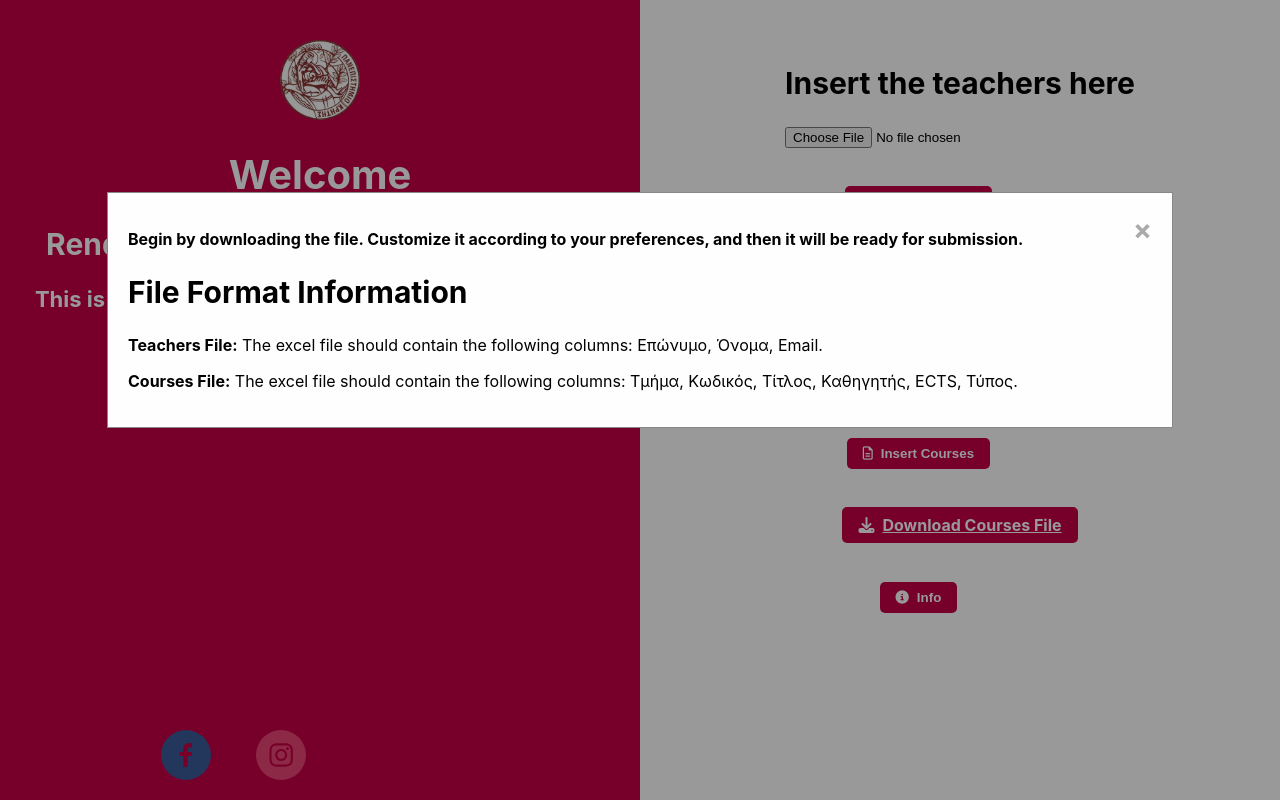
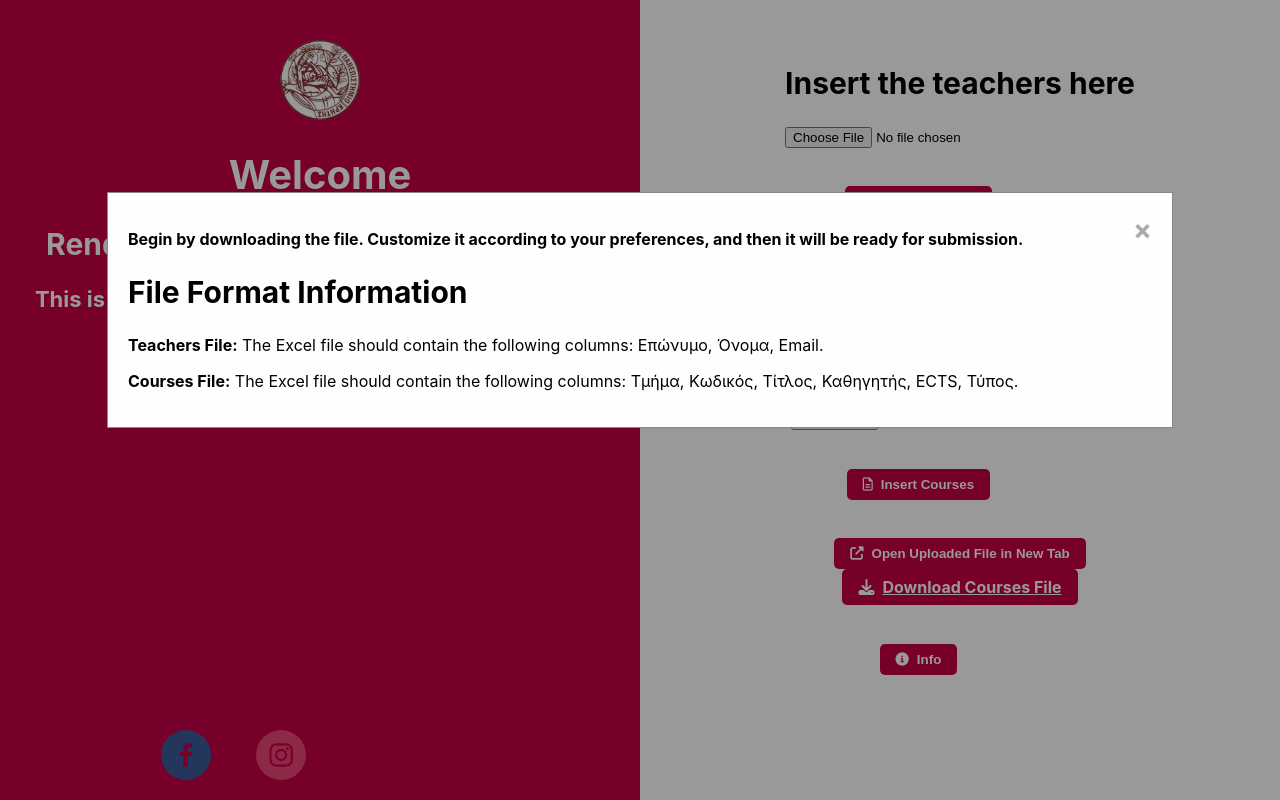
Before and after one commit to anestiskivro/CSD-Client, a React (Create React App) app: page /admin in a window 1280 px wide. Both pictures are taken after a click on the button "Info". Shown: the top 800 px of the page. Built offline with nearby package versions, Linux system fonts and the light colour scheme.

Commit message:
files 12

```diff
--- a/src/components/admin_op.js
+++ b/src/components/admin_op.js
@@ -35,7 +35,7 @@ function AdminOp() {
             }
         } catch (error) {
             console.error('Error:', error);
-            alert('The insertion of file teachers was not succesful');
+            alert('The insertion of file teachers was not successful');
         }
     };
 
@@ -63,7 +63,7 @@ function AdminOp() {
             }
         } catch (error) {
             console.error('Error:', error);
-            alert('The insertion of file courses was not succesful');
+            alert('The insertion of file courses was not successful');
         }
     };
 
@@ -75,6 +75,21 @@ function AdminOp() {
         setShowInfo(false);
     };
 
+    // Function to open uploaded file in a new tab
+    const openFileInNewTab = () => {
+        if (!fileData) {
+            alert('Please select a file');
+            return;
+        }
+
+        const reader = new FileReader();
+        reader.onload = (e) => {
+            const dataUrl = e.target.result;
+            window.open(dataUrl, '_blank');
+        };
+        reader.readAsDataURL(fileData);
+    };
+
     return (
         <div className="right">
             <div id="file">
@@ -83,25 +98,34 @@ function AdminOp() {
             </div>
             <div id="import">
                 <button className="button" onClick={uploadToTeachers}>
-                    <i className="fa-regular fa-file-lines" style={{ paddingRight: '8px' }}></i>Insert Teachers</button>
+                    <i className="fa-regular fa-file-lines" style={{ paddingRight: '8px' }}></i>Insert Teachers
+                </button>
             </div>
-            <a href={`${process.env.PUBLIC_URL}/teachers.xls`} download = "teachers.xls" className="button">
+            <a href={`${process.env.PUBLIC_URL}/teachers.xls`} download="teachers.xls" className="button">
                 <i className="fa fa-download" style={{ paddingRight: '8px' }}></i>Download Teachers File
             </a>
+            <button className="button" onClick={openFileInNewTab}>
+                <i className="fa fa-external-link-alt" style={{ paddingRight: '8px' }}></i>Open Uploaded File in New Tab
+            </button>
             <div id="file">
                 <h2>Insert the courses here</h2>
                 <input type="file" name="file" onChange={handleFileUpload} />
             </div>
             <div id="import">
                 <button className="button" onClick={uploadToCourses}>
-                    <i className="fa-regular fa-file-lines" style={{ paddingRight: '8px' }}></i>Insert Courses</button>
+                    <i className="fa-regular fa-file-lines" style={{ paddingRight: '8px' }}></i>Insert Courses
+                </button>
             </div>
-            <a href={`${process.env.PUBLIC_URL}/courses.xls`} download = "courses.xls" className="button">
+            <button className="button" onClick={openFileInNewTab}>
+                <i className="fa fa-external-link-alt" style={{ paddingRight: '8px' }}></i>Open Uploaded File in New Tab
+            </button>
+            <a href={`${process.env.PUBLIC_URL}/courses.xls`} download="courses.xls" className="button">
                 <i className="fa fa-download" style={{ paddingRight: '8px' }}></i>Download Courses File
             </a>
             <div id="info">
                 <button className="button" onClick={handleShowInfo}>
-                    <i className="fa fa-info-circle" style={{ paddingRight: '8px' }}></i>Info</button>
+                    <i className="fa fa-info-circle" style={{ paddingRight: '8px' }}></i>Info
+                </button>
             </div>
             {showInfo && (
                 <div className="modal">
@@ -109,8 +133,8 @@ function AdminOp() {
                         <span className="close" onClick={handleCloseInfo}>&times;</span>
                         <p><strong>Begin by downloading the file. Customize it according to your preferences, and then it will be ready for submission.</strong></p>
                         <h2>File Format Information</h2>
-                        <p><strong>Teachers File:</strong> The excel file should contain the following columns: Επώνυμο, Όνομα, Email.</p>
-                        <p><strong>Courses File:</strong> The excel file should contain the following columns: Τμήμα, Κωδικός, Τίτλος, Καθηγητής, ECTS, Τύπος.</p>
+                        <p><strong>Teachers File:</strong> The Excel file should contain the following columns: Επώνυμο, Όνομα, Email.</p>
+                        <p><strong>Courses File:</strong> The Excel file should contain the following columns: Τμήμα, Κωδικός, Τίτλος, Καθηγητής, ECTS, Τύπος.</p>
                     </div>
                 </div>
             )}
```
Also changed, not shown: 1 other file (tests, documents, lock files or other folders).
